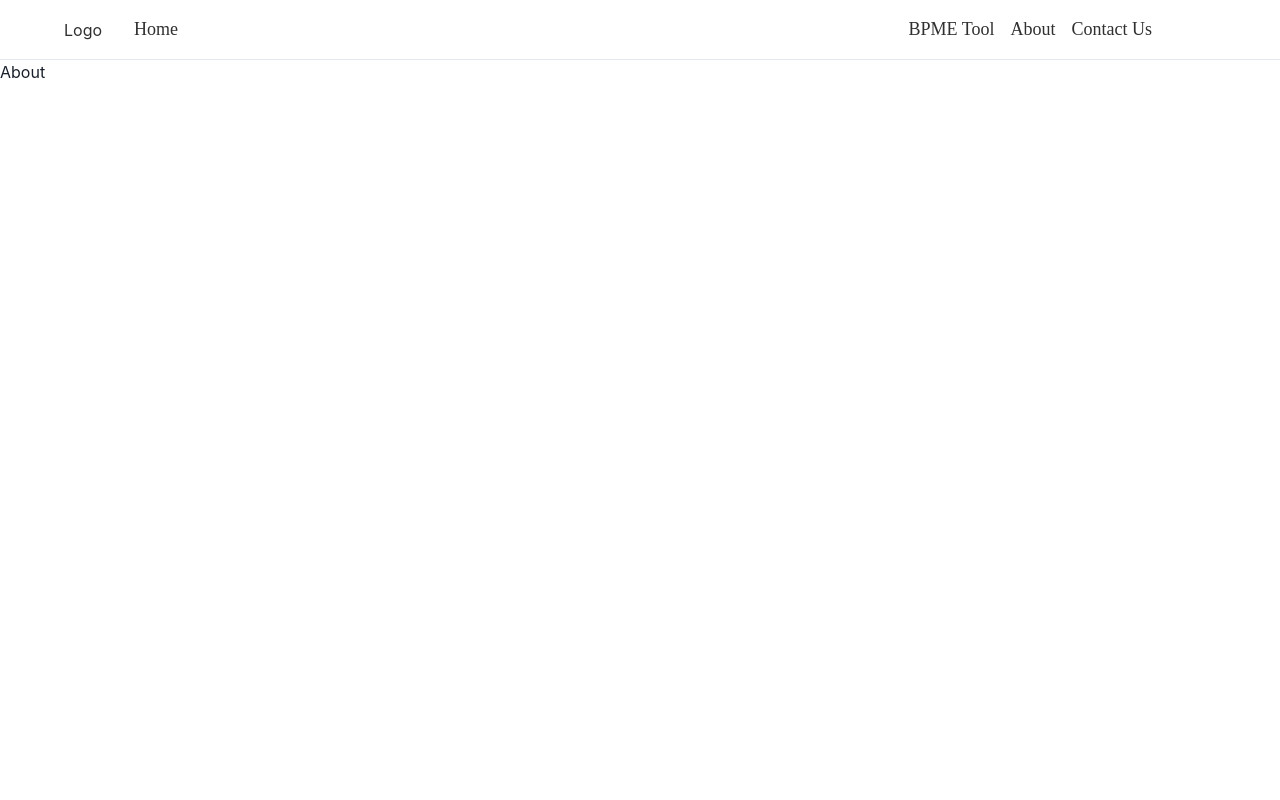
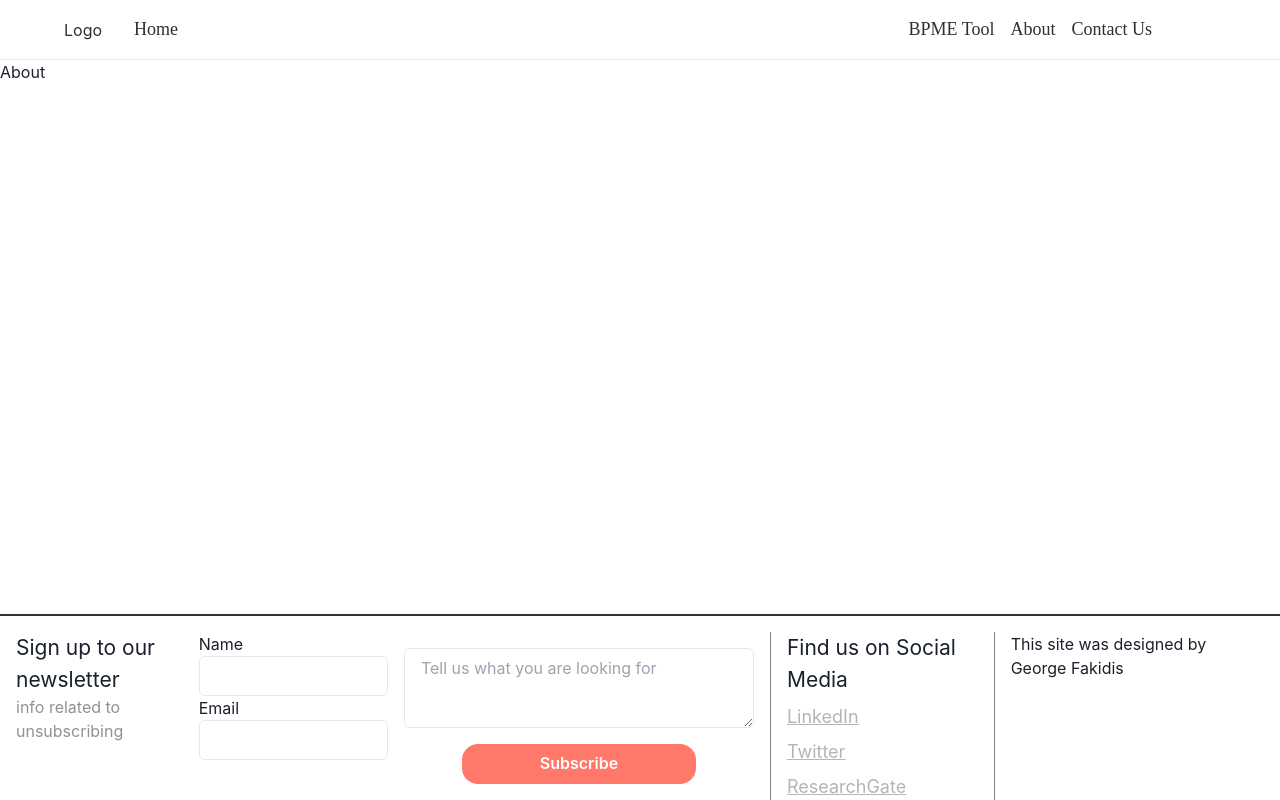
Before and after one commit to GeorgeFkd/BPME-tool, a React (Vite) app in the folder bpme-frontend/: page /about in a window 1280 px wide. Built offline with nearby package versions, Linux system fonts and the light colour scheme.

Commit message:
Implemented the Footer properly and used chakra Theme
Next up is filling up the pages with content

```diff
--- a/bpme-frontend/src/components/Footer.tsx
+++ b/bpme-frontend/src/components/Footer.tsx
@@ -1,19 +1,49 @@
+import { Box, Button, Divider, Input, Text, Textarea, useBreakpointValue } from "@chakra-ui/react";
 import React from "react";
 
 function Footer() {
-  return <div className="bg-gray-400 pt-10 px-4 fixed left-0 bottom-0 w-full">Footer</div>;
+  const orientation = useBreakpointValue({ base: "horizontal", lg: "vertical" }) as "horizontal" | "vertical";
+  return <div className="transparent pt-4 px-4 fixed left-0 bottom-0 w-full h-42 flex flex-col lg:flex-row gap-4 border-t-2 border-black justify-between" >
+    <NewsLetter />
+    <Divider height="inherit" orientation={orientation} />
+    <FindUsOnSocials />
+    <Divider height="inherit" orientation={orientation} />
+    <ExtraFooterInfo />
+  </div>;
 }
 
 export default Footer;
 
 function NewsLetter() {
-  return <div>NewsLetter</div>;
+  return <div className="flex flex-col lg:flex-row gap-4 items-center lg:items-start " >
+    <div className="flex flex-col">
+      <span className="text-h5">Sign up to our newsletter</span>
+      <span className="text-black-50">info related to unsubscribing</span>
+    </div>
+    <div className="flex flex-col">
+      <Text>Name</Text>
+      <Input type="text" />
+      <Text>Email</Text>
+      <Input type="text" />
+
+    </div>
+    <div className="flex flex-col py-2 items-center">
+      <Textarea placeholder="Tell us what you are looking for" w={["250px", "350px"]} py={"2"} my={"2"} h={["50%", "75%"]} />
+      <Button className="mt-2 mx-auto px-6 py-2 w-2/3" bgColor={"brand.primary"} borderRadius={"2xl"} textColor={"white"} _hover={{ backgroundColor: "brand.primary-accent" }}>Subscribe</Button>
+    </div>
+  </ div>;
 }
 
 function FindUsOnSocials() {
-  return <div>FindUsOnSocials</div>;
+  return <div className="flex flex-col gap-2 items-center lg:items-start" style={{ flexGrow: "2.5" }}>
+    <span className="text-h5">Find us on Social Media</span>
+    <Text as={"a"} href="https://www.linkedin.com/in/fakidis-georgios-4a344a224/" textColor={"brand.mute"} textDecorationColor={"brand.mute"} textDecoration={"underline"} className="text-h6" _hover={{ textColor: "brand.mute-accent" }}>LinkedIn</Text>
+    <Text as={"a"} href="https://twitter.com/" textColor={"brand.mute"} textDecorationColor={"brand.mute"} textDecoration={"underline"} className="text-h6" _hover={{ textColor: "brand.mute-accent" }}>Twitter</Text>
+    <Text as={"a"} href="https://www.researchgate.net/" textColor={"brand.mute"} textDecorationColor={"brand.mute"} textDecoration={"underline"} className="text-h6" _hover={{ textColor: "brand.mute-accent" }}>ResearchGate</Text>
+
+  </div>;
 }
 
 function ExtraFooterInfo() {
-  return <div>ExtraFooterInfo</div>;
+  return <div className="" style={{ flexGrow: "2.5" }}>This site was designed by George Fakidis</div>;
 }
--- a/bpme-frontend/src/main.tsx
+++ b/bpme-frontend/src/main.tsx
@@ -18,11 +18,12 @@ import Contact from "./pages/Contact";
 import BpmeTool from "./pages/BpmeTool";
 import Home from "./pages/Home";
 import { ChakraProvider } from '@chakra-ui/react'
+import theme from "./theme/theme"
 //mallon kati me children tha kanoyme edw gia na exoume navbar kai footer
 
 ReactDOM.createRoot(document.getElementById("root") as HTMLElement).render(
   <React.StrictMode>
-    <ChakraProvider>
+    <ChakraProvider theme={theme}>
       <Provider store={store}>
         <BrowserRouter>
           <Routes>
--- a/bpme-frontend/src/pages/About.tsx
+++ b/bpme-frontend/src/pages/About.tsx
@@ -1,7 +1,11 @@
 import React from "react";
+import Footer from "../components/Footer";
 
 function About() {
-  return <div>About</div>;
+  return <>
+    <div>About</div>
+    <Footer />
+  </>
 }
 
 export default About;
--- a/bpme-frontend/src/pages/BpmeTool.tsx
+++ b/bpme-frontend/src/pages/BpmeTool.tsx
@@ -2,7 +2,7 @@ import { useDispatch, useSelector } from "react-redux";
 import { addMetric, removeMetric, addAllMetrics, removeAllMetrics, toggleMetric } from "../store/metricsSlice";
 import { addFiles, removeAllFiles, removeSpecificFile } from "../store/filesSlice";
 import { RootState } from "../store/store";
-import { Button, Menu, MenuButton, MenuItem, MenuList, Select, MenuItemOption, MenuOptionGroup, List, ListItem, ListIcon, Divider, FormControl, TableContainer, Table, Thead, Tr, Th, Tbody, Td } from "@chakra-ui/react";
+import { Button, Menu, MenuButton, MenuItem, MenuList, Select, MenuItemOption, MenuOptionGroup, List, ListItem, ListIcon, Divider, FormControl, TableContainer, Table, Thead, Tr, Th, Tbody, Td, useBreakpointValue } from "@chakra-ui/react";
 import { ChevronDownIcon, MinusIcon, PlusSquareIcon } from "@chakra-ui/icons";
 import { ALL_METRICS } from "../constants/metrics";
 import { useState } from "react";
@@ -50,10 +50,10 @@ function BpmeTool() {
               <DisplaySelectedMetrics />
               <div className="flex flex-col md:flex-row lg:flex-row gap-8 pt-4 my-4 justify-items-center">
 
-                <button className="bg-secondary mx-auto px-6 w-2/3 md:w-1/2 lg:w-1/4  py-2 rounded-md hover:bg-green-600" onClick={() => dispatch(removeAllMetrics())}>Select None</button>
+                <Button className="mx-auto px-6 w-2/3 md:w-1/2 lg:w-1/4  py-2 rounded-md" bgColor={"brand.primary"} textColor={"white"} _hover={{ backgroundColor: "brand.primary-accent" }} onClick={() => dispatch(addAllMetrics())}>Select All</Button>
+                <Button className="mx-auto px-6 w-2/3 md:w-1/2 lg:w-1/4  py-2 rounded-md" bgColor="brand.secondary" textColor="brand.black" _hover={{ backgroundColor: "brand.secondary-accent" }} onClick={() => dispatch(removeAllMetrics())}>Select None</Button>
+                <Button className="mx-auto px-6 w-2/3 md:w-1/2 lg:w-1/4  py-2 rounded-md" bgColor={"purple.500"} textColor={"white"} _hover={{ backgroundColor: "purple.600" }} onClick={handleCalculateBtn} isLoading={isLoading}>Calculate</Button>
 
-                <button className="bg-primary mx-auto w-2/3 md:w-1/2  lg:w-1/4  py-2 rounded-md text-white hover:bg-orange-500" onClick={() => dispatch(addAllMetrics())}>Select All</button>
-                <button className="bg-purple-500 mx-auto py-3 px-16 rounded-md text-white hover:bg-purple-600" onClick={handleCalculateBtn}>Calculate</button>
               </div>
 
             </div>
@@ -76,10 +76,11 @@ function Spinner() {
 
 function DisplayAnalysisResults({ data }: { data: AnalysisResults }) {
   const metrics = useSelector((state: RootState) => state.metrics.metrics)
+  const textForTableTitle = useBreakpointValue({ base: "Results", md: "Analysis Results" })
   return <>
-    <div className="flex flex-row items-center md:gap-4">
+    <div className="flex flex-row items-center gap-2 md:gap-4">
 
-      <span className="text-h5 md:text-h3">Analysis Results</span>
+      <span className="text-h5 md:text-h3">{textForTableTitle}</span>
       <Button onClick={() => { analyzeResultsAndOutputFileForUser(data) }} className="bg-primary">Export to excel</Button>
     </div>
     <TableContainer>
@@ -189,7 +190,8 @@ function DisplaySelectedMetrics() {
 function FilesSubmittedPanel() {
   const dispatch = useDispatch();
   const files = useSelector((state: RootState) => state.files.files)
-  return <div className="flex w-full mt-6 lg:h-80 lg:w-96 flex-col bg-grey-25 scroll-auto rounded-md p-4 overflow-auto">
+  return <div className="flex w-full mt-6 h-56 lg:h-80 lg:w-96 flex-col bg-grey-25 scroll-auto rounded-md p-4 overflow-auto">
+    {files.length === 0 && <div className="text-h5">Submit your files</div>}
     <List spacing={4}>
 
       {files.map((file, index) => <>
@@ -249,7 +251,7 @@ function MetricsMenu() {
     (<>
 
 
-      <MenuButton as={Button} rightIcon={<ChevronDownIcon />} className="text-h4 text-center mx-auto">
+      <MenuButton as={Button} _hover={{ backgroundColor: "gray.100" }} background={"transparent"} borderColor={"brand.black"} borderWidth={"2px"} rightIcon={<ChevronDownIcon />} className="text-h4 text-center mx-auto">
         Select Metrics
       </MenuButton>
       <MenuList>
--- a/bpme-frontend/src/pages/Contact.tsx
+++ b/bpme-frontend/src/pages/Contact.tsx
@@ -1,7 +1,13 @@
 import React from "react";
+import Footer from "../components/Footer";
 
 function Contact() {
-  return <div>Contact</div>;
+  return <>
+    <div>Contact
+
+    </div>
+    <Footer />
+  </>;
 }
 
 export default Contact;
--- /dev/null
+++ b/bpme-frontend/src/theme/theme.ts
@@ -0,0 +1,26 @@
+import { extendTheme } from "@chakra-ui/react";
+
+const theme = extendTheme({
+    colors: {
+        brand: {
+            primary: "#FF7869",
+            "primary-accent": "#FF5542",
+            mute: "#b7b4b3",
+            "mute-accent": "#8c817f",
+            secondary: "#A3FFD0",
+            "secondary-accent": "#72FFB6",
+            black: "#303030",
+            "black-75": "#2A2221",
+            "black-50": "#949090",
+            "black-25": "#C9C7C7",
+            "grey-100": "#B0B0B0",
+            "grey-75": "#D1D1D1",
+            "grey-50": "#DEDEDE",
+            "grey-25": "#E9E9E9",
+
+
+        }
+    }
+})
+
+export default theme;
```
